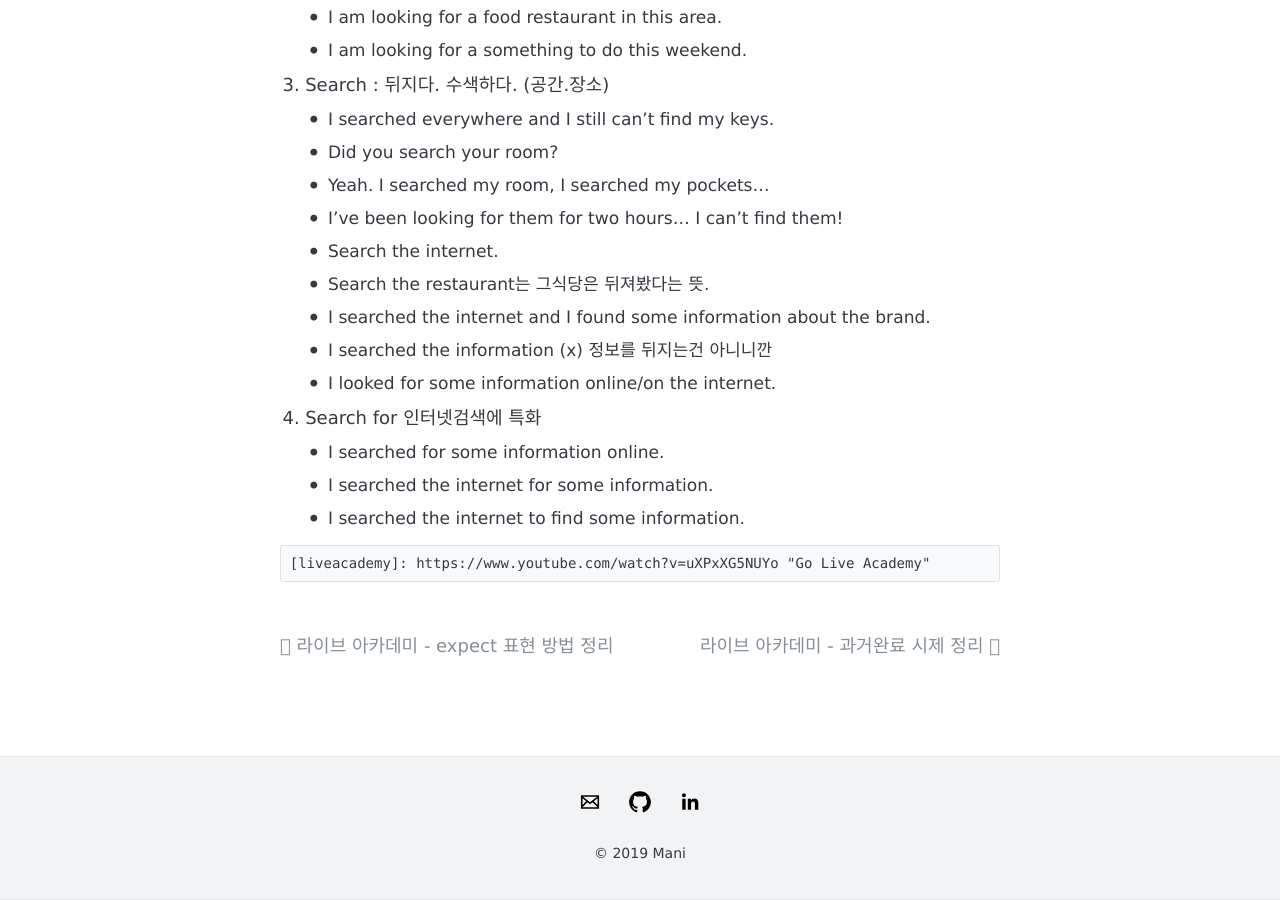
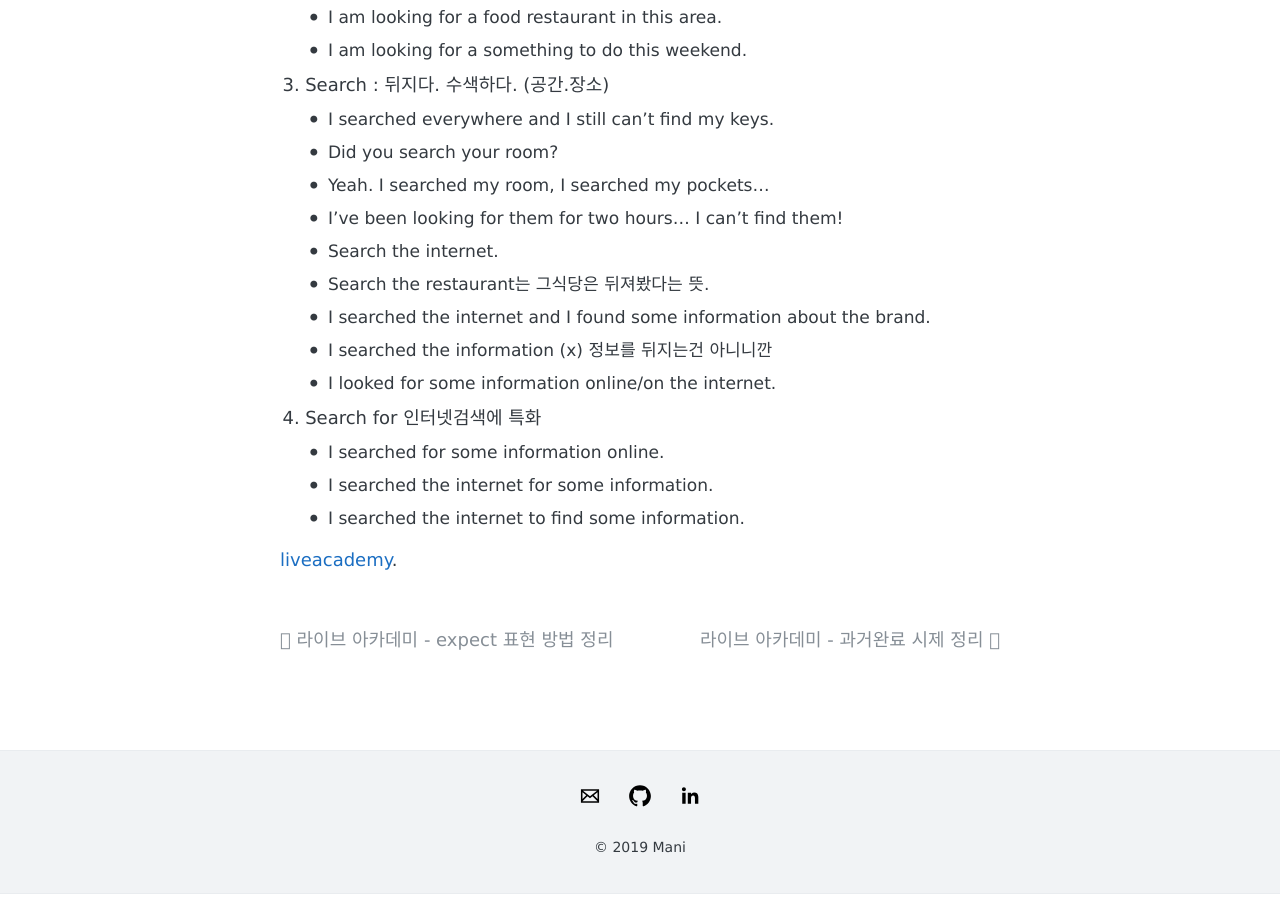
Before and after one commit to Leebyeongman/Leebyeongman.github.io, a Jekyll site: the page built from _posts/2019-03-24-english-study(2).md, in a window 1280 px wide and 900 px high, scrolled down 875 px. Built offline with Jekyll 4.4.1, drawn with Linux system fonts in a browser that asks for light colours.

Commit message:
Update 2019-03-24-english-study(2).md

````diff
--- a/_posts/2019-03-24-english-study(2).md
+++ b/_posts/2019-03-24-english-study(2).md
@@ -46,7 +46,4 @@ comments: true
      -   I searched the internet to find some information.
 
 
-
-```
-[liveacademy]: https://www.youtube.com/watch?v=uXPxXG5NUYo "Go Live Academy"
-```
+[liveacademy](https://www.youtube.com/watch?v=uXPxXG5NUYo).
````
